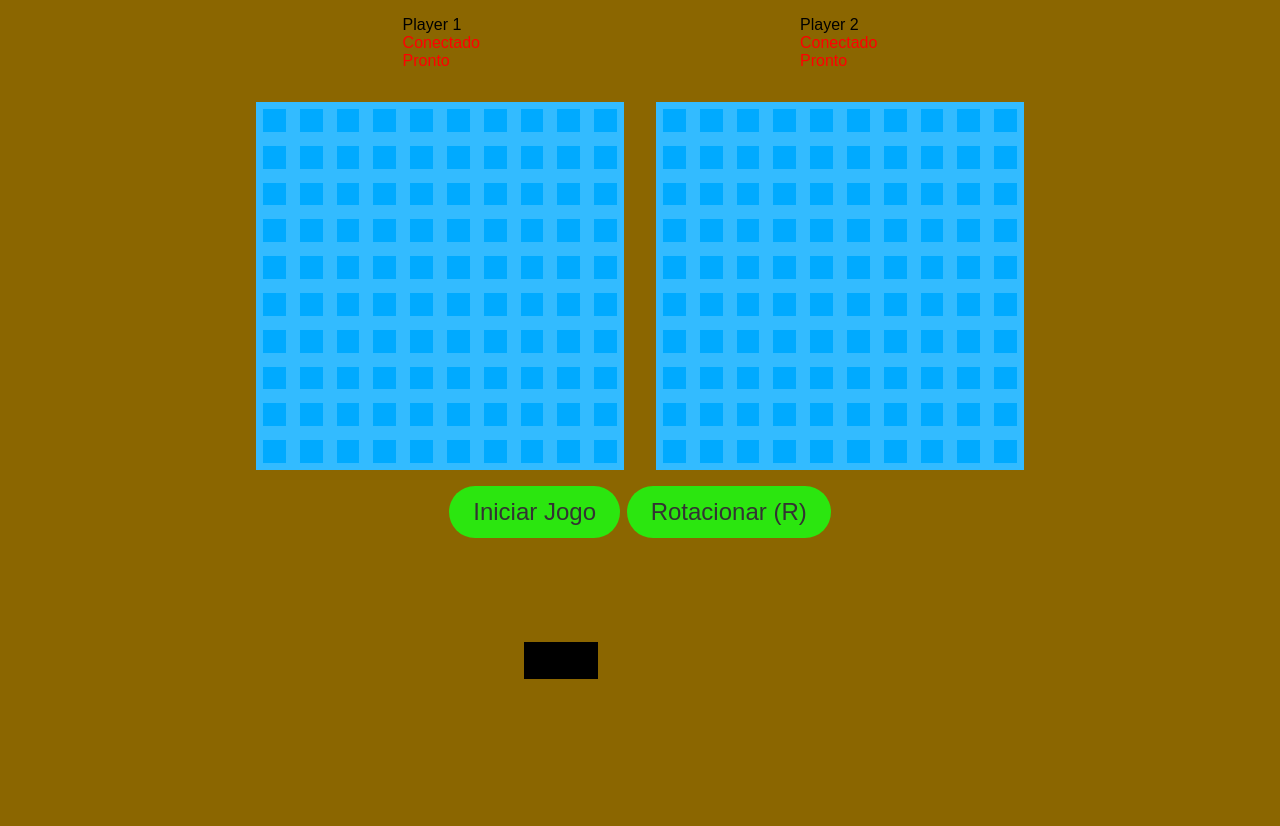
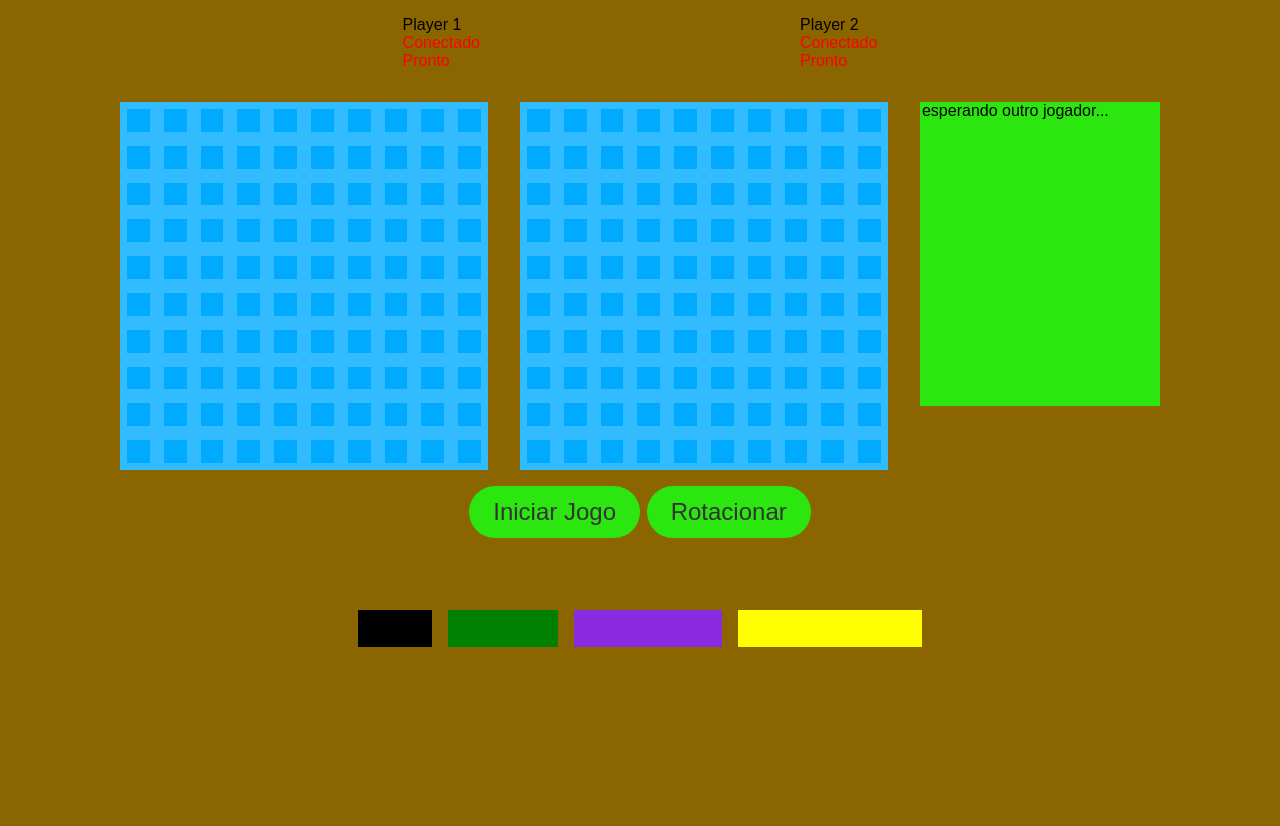
Before and after one commit to AllanBoda/Batalha_Naval, a website: page public/cliente.html in a window 1280 px wide. After the commit the page ends 800 px from the top, so only its background shows below. Drawn offline with Linux system fonts and the light colour scheme.

Commit message:
Update cliente.html

```diff
--- a/public/cliente.html
+++ b/public/cliente.html
@@ -5,7 +5,6 @@
     <title>Batalha Naval</title>
     <link rel="stylesheet" href="style.css">
     <script src="app.js" charset="utf-8"></script>
-    <script src="drag.js" charset="utf-8"></script>
   </head>
   <body>
     <div class="container">
@@ -21,31 +20,31 @@
         <div class="ready">Pronto</div>
       </div>
     </div>
+
     <div class="container">
-
-      <div class="battleship-grid grid-user">
+      <div class="battleship-grid grid-user"></div>
+      <div class="battleship-grid grid-computer"></div>
+      <div>
+        <div class="chat" name="chat" id="chat"></div>
       </div>
-      <div class="battleship-grid grid-computer">
-      </div>
-
     </div>
 
     <div class="container hidden-info">
       <div class="setup-buttons" id="setup-buttons">
         <button id="start" class="btn">Iniciar Jogo</button>
-        <button id="rotate" class="btn">Rotacionar (R)</button>
+        <button id="rotate" class="btn">Rotacionar</button>
       </div>
       <h3 id="whose-go" class="info-text"></h3>
       <h3 id="info" class="info-text"></h3>
-      <h1 id="info2" class="info-text"></h1>
     </div>
-<div class="container">
-    <div class="grid-display">
-      <div class="ship submarino-container" draggable="true"><div id="submarino-0"></div><div id="submarino-1"></div></div>
-      <div class="ship contra-torpedeiro-container" draggable="true"><div id="contra-torpedeiro-0"></div><div id="contra-torpedeiro-1"></div><div id="contra-torpedeiro-2"></div></div>
-      <div class="ship navios-tanque-container" draggable="true"><div id="navios-tanque-0"></div><div id="navios-tanque-1"></div><div id="navios-tanque-2"></div><div id="navios-tanque-3"></div></div>
-      <div class="ship porta-avioe-container" draggable="true"><div id="porta-avioe-0"></div><div id="porta-avioe-1"></div><div id="porta-avioe-2"></div><div id="porta-avioe-3"></div><div id="porta-avioe-4"></div></div>
+
+    <div class="container">
+      <div class="grid-display">
+        <div class="ship submarino-container" draggable="true"><div id="submarino-0"></div><div id="submarino-1"></div></div>
+        <div class="ship contra-torpedeiros-container" draggable="true"><div id="contra-torpedeiros-0"></div><div id="contra-torpedeiros-1"></div><div id="contra-torpedeiros-2"></div></div>
+        <div class="ship navio-tanque-container" draggable="true"><div id="navio-tanque-0"></div><div id="navio-tanque-1"></div><div id="navio-tanque-2"></div><div id="navio-tanque-3"></div></div>
+        <div class="ship porta-avioes-container" draggable="true"><div id="porta-avioes-0"></div><div id="porta-avioes-1"></div><div id="porta-avioes-2"></div><div id="porta-avioes-3"></div><div id="porta-avioes-4"></div></div>
+      </div>
     </div>
-</div>
   </body>
 </html>
```
